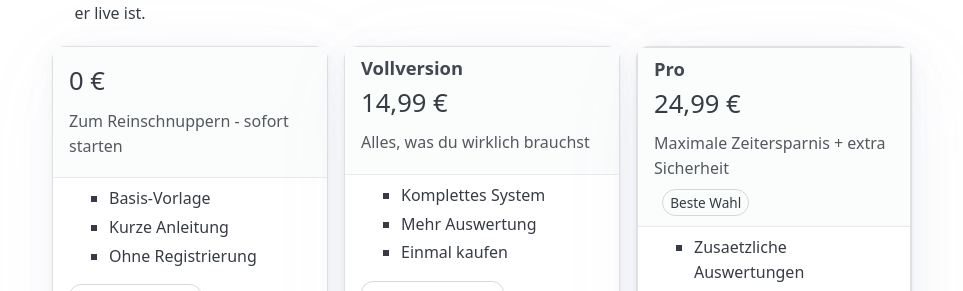
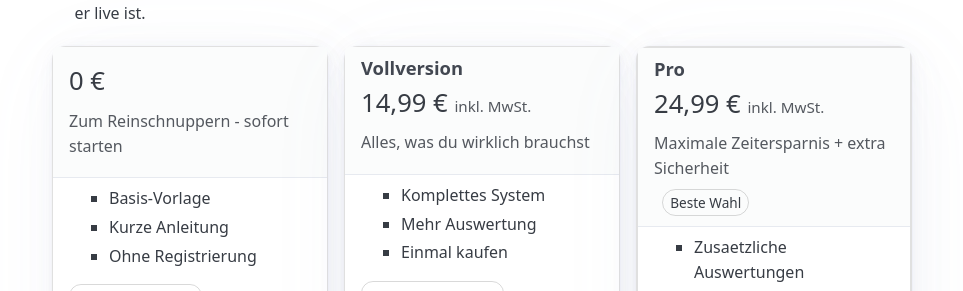
Before and after one commit to gluecklich-tools/einfach-geld-ordnen, a Jekyll site: the page built from seiten/downloads.md, in a window 1280 px wide. Shown: the part 536-827 px from the top of the page, without its empty margins (158-1121 px from the left). Built offline with Jekyll 4.4.1, drawn with Linux system fonts in a browser that asks for light colours.

Commit message:
Klaus-Run: automated gates + push 2026-02-22 22:46

```diff
--- a/_includes/pricing-table.html
+++ b/_includes/pricing-table.html
@@ -36,7 +36,7 @@
     <article class="ego-card">
       <header class="ego-card__head">
         <h3 class="ego-card__name">Vollversion</h3>
-        <p class="ego-card__price">14,99 &euro;</p>
+        <p class="ego-card__price">14,99 &euro; <span style="font-size:.95rem;opacity:.85">inkl. MwSt.</span></p>
         <p class="ego-card__sub">Alles, was du wirklich brauchst</p>
       </header>
       <ul class="ego-card__list">
@@ -50,7 +50,7 @@
     <article class="ego-card ego-card--best">
       <header class="ego-card__head">
         <h3 class="ego-card__name">Pro</h3>
-        <p class="ego-card__price">24,99 &euro;</p>
+        <p class="ego-card__price">24,99 &euro; <span style="font-size:.95rem;opacity:.85">inkl. MwSt.</span></p>
         <p class="ego-card__sub">Maximale Zeitersparnis + extra Sicherheit</p>
         <span class="ego-badge">Beste Wahl</span>
       </header>
```
